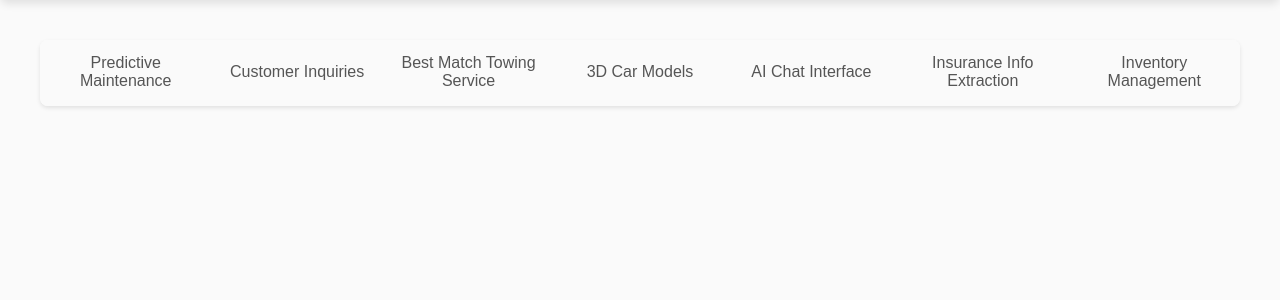
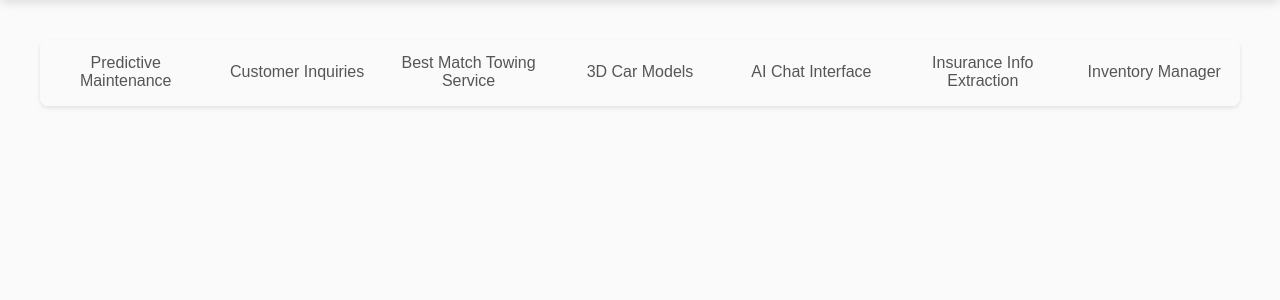
Before and after one commit to Sa1f27/CarX, a Flask app: page / in a window 1280 px wide. Shown: the part 58-358 px from the top of the page. Run offline with Flask 3, Linux system fonts and the light colour scheme.

Commit message:
Update index.html

```diff
--- a/templates/index.html
+++ b/templates/index.html
@@ -17,7 +17,7 @@
             <button class="tablink" onclick="openTab(event, 'CarModels')">3D Car Models</button>
             <button class="tablink" onclick="openTab(event, 'AIChat')">AI Chat Interface</button>
             <button class="tablink" onclick="openTab(event, 'InsuranceInfo')">Insurance Info Extraction</button>
-            <button class="tablink" onclick="openTab(event, 'InventoryManagement')">Inventory Management</button>
+            <button class="tablink" onclick="openTab(event, 'InventoryManagement')">Inventory Manager</button>
         </div>
 
         <div id="PredictiveMaintenance" class="tabcontent">
```
